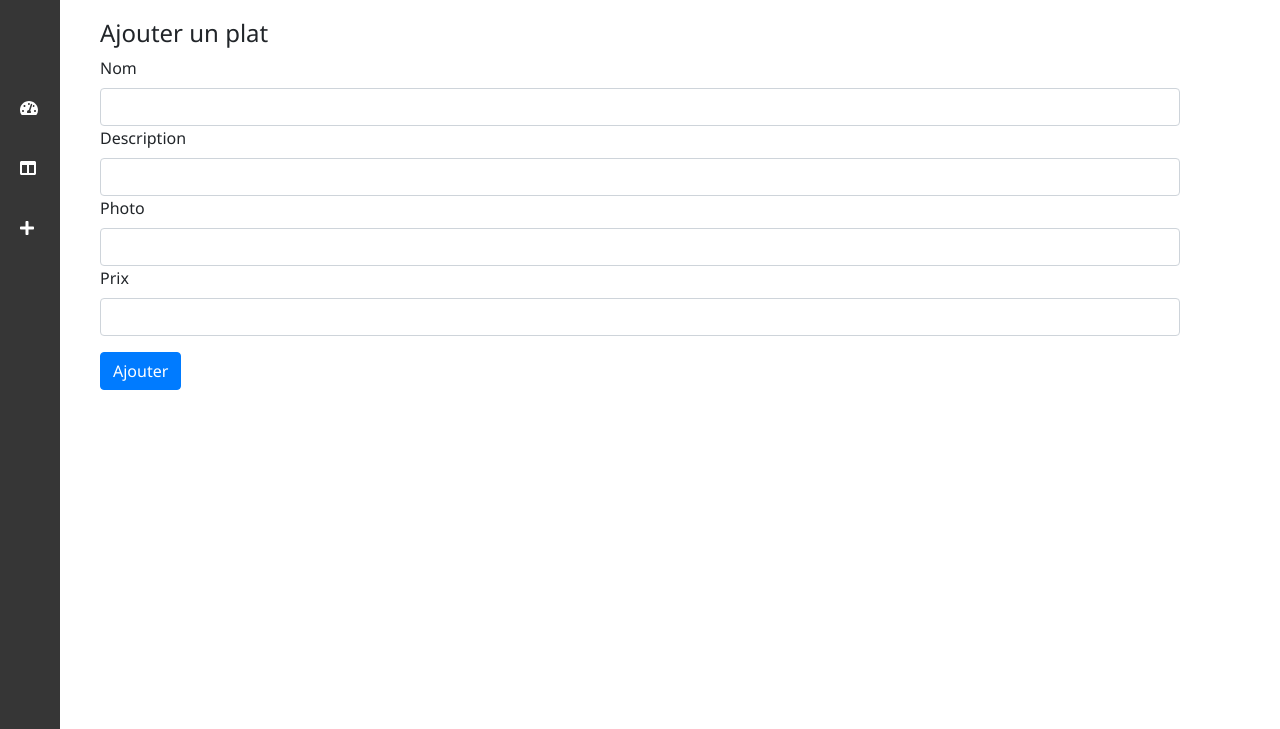
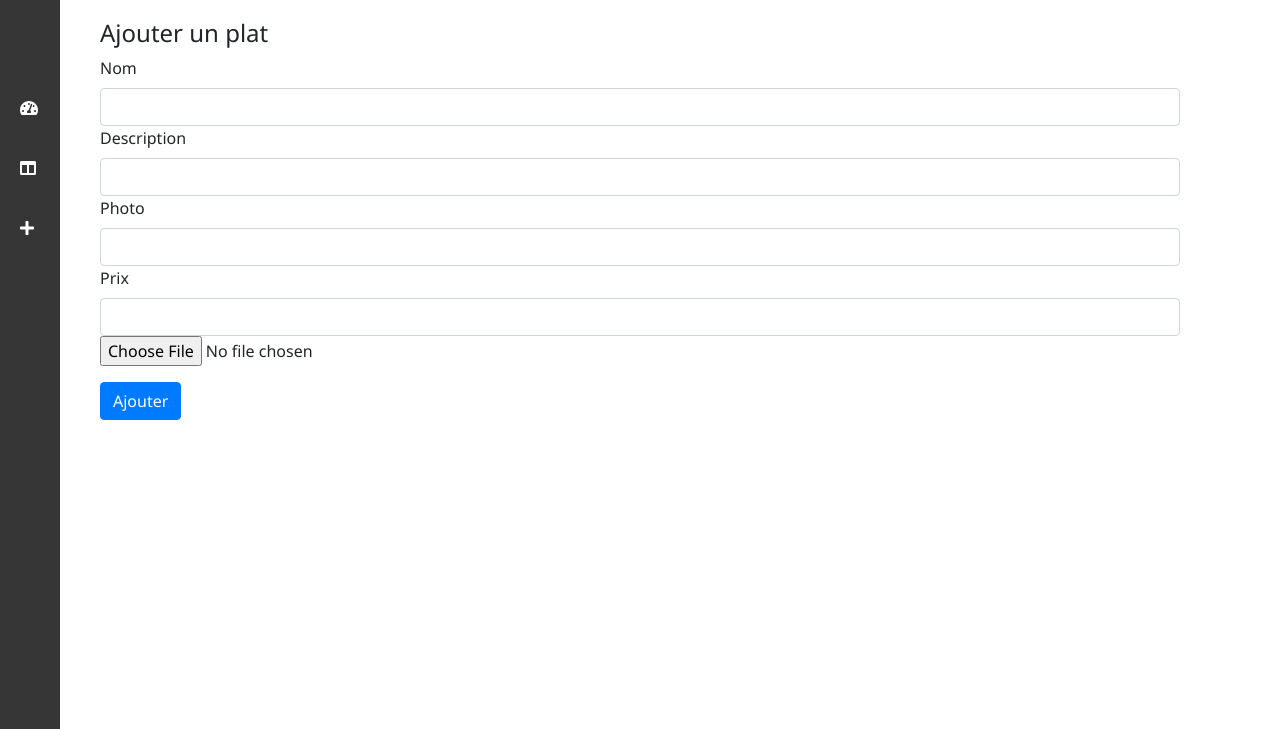
Before and after one commit to MRick974/Le_Bon_Barquette, a PHP site: page /admin/plat/ajout_plat.php in a window 1280 px wide. Shown: the part 71-800 px from the top of the page. Run offline with PHP 8.4, Linux system fonts and the light colour scheme.

Commit message:
Update ajout_plat.php

```diff
--- a/admin/plat/ajout_plat.php
+++ b/admin/plat/ajout_plat.php
@@ -97,8 +97,8 @@ if(isset($_POST["nom"] )){
 ?>
 <div class="container">
     <h4>Ajouter un plat</h4>
-        <form class="form" action="ajout_plat.php" method="post">
-            <div class="form-group">
+    <form class="form" action="ajout_plat.php" method="post">
+        <div class="form-group">
             <label for="">Nom</label>
             <input type="text" name="nom" id="nom" class="form-control" placeholder="">
             <label for="">Description</label>
@@ -107,8 +107,12 @@ if(isset($_POST["nom"] )){
             <input type="text" name="photo" id="photo" class="form-control" placeholder="">
             <label for="">Prix</label>
             <input type="number" name="prix" id="prix" class="form-control" placeholder="">
+            <input type="hidden" name="size" value="1000000">
+            <div>
+                <input type="file" name="image">
+            </div>
             <button type="submit" class="btn btn-primary mt-3" action="">Ajouter</button>
-            </div>
-        </form>
-    </div>
+        </div>
+    </form>
+</div>
 <?php include_once("../footer.php");?>
```
